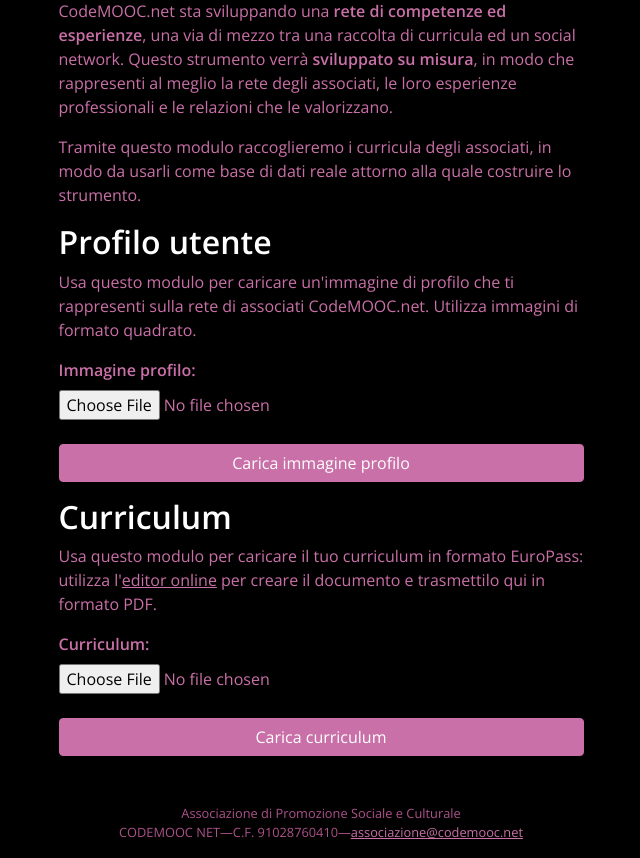
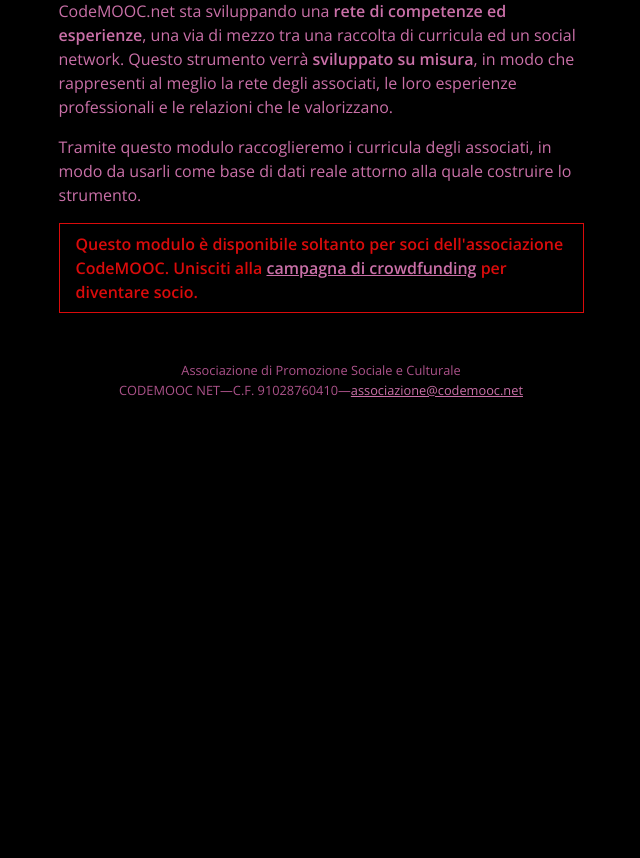
Before and after one commit to CodeMOOC/CodeMOOCNet-RegistrationFrontend, an ASP.NET Core app: template src/Web/Web/Views/Dashboard/Upload.cshtml in a window 1280 px wide. Shown: the part 432-1290 px from the top of the page, without its empty margins (319-959 px from the left). After the commit the page ends 829 px from the top, so only its background shows below. Run offline with ASP.NET Core 8, Linux system fonts and the light colour scheme; the template is opened without the code that fills it, so the values that code supplies are empty; the project's own start-up code is not run, and a stand-in starts its controllers and pages; some libraries are stand-ins or nearby versions.

Commit message:
Update dashboard copy and detect non-members on upload page

```diff
--- a/src/Web/Web/Model/DashboardUploadViewModel.cs
+++ b/src/Web/Web/Model/DashboardUploadViewModel.cs
@@ -6,6 +6,8 @@
 namespace CodeMooc.Web.Model {
 
     public class DashboardUploadViewModel : DashboardBaseViewModel {
+
+        public bool IsAssociateForCurrentYear { get; set; }
 
         public string ProfilePictureFilename { get; set; }
 
--- a/src/Web/Web/Views/Dashboard/Index.cshtml
+++ b/src/Web/Web/Views/Dashboard/Index.cshtml
@@ -26,7 +26,10 @@
             <dd>Verifica la tua registrazione come socio dell'associazione CodeMOOC.net ed i badge rilasciati.</dd>
 
             <dt>@Html.ActionLink("Raccolta curricula", "ShowCvUpload")</dt>
-            <dd>Partecipa alla rete di competenze ed esperienze che l'associazione sta costruendo, caricando il tuo curriculum.</dd>
+            <dd>
+                Partecipa alla rete di competenze ed esperienze che l'associazione sta costruendo, caricando il tuo curriculum.<br />
+                <i>(Funzione riservata ai soci dell'associazione.)</i>
+            </dd>
         </dl>
 
     </div>
--- a/src/Web/Web/Views/Dashboard/Status.cshtml
+++ b/src/Web/Web/Views/Dashboard/Status.cshtml
@@ -58,6 +58,10 @@
             <p>Risulti correttamente iscritto/a all'associazione CodeMOOC.net per il corrente anno. Grazie!</p>
         }
 
+    <p>
+        <i>Nota:</i> sono richieste fino a 24&nbsp;ore per verificare la corrispondenza tra donazioni registrate tramite iscrizione al servizio e <a href="https://www.produzionidalbasso.com/project/codemooc-net/">crowdfunding</a>, con relativo aggiornamento dello stato da socio ed emissione dei badge.
+    </p>
+
     </div>
 
 </div>
--- a/src/Web/Web/Views/Dashboard/Upload.cshtml
+++ b/src/Web/Web/Views/Dashboard/Upload.cshtml
@@ -21,6 +21,13 @@
             Tramite questo modulo raccoglieremo i curricula degli associati, in modo da usarli come base di dati reale attorno alla quale costruire lo strumento.
         </p>
 
+        @if (!Model.IsAssociateForCurrentYear) {
+            <div class="form-error">
+                Questo modulo è disponibile soltanto per soci dell'associazione CodeMOOC.
+                Unisciti alla <a href="https://www.produzionidalbasso.com/project/codemooc-net/">campagna di crowdfunding</a> per diventare socio.
+            </div>
+        }
+        else {
             <h2>Profilo utente</h2>
 
             <p>
@@ -74,6 +81,7 @@
                     <button id="submit" type="submit" value="submit" class="btn btn-primary btn-block">Carica curriculum</button>
                 </div>
             </form>
+        }
 
     </div>
 
```
Also changed, not shown: src/Web/Web/Controllers/DashboardController.cs (+8 -0 lines), src/Web/Web/Views/Dashboard/Donations.cshtml (+8 -4 lines). Lines whose indentation alone changed are shown as unchanged.
